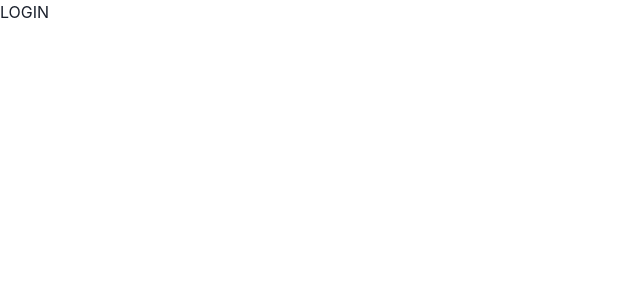
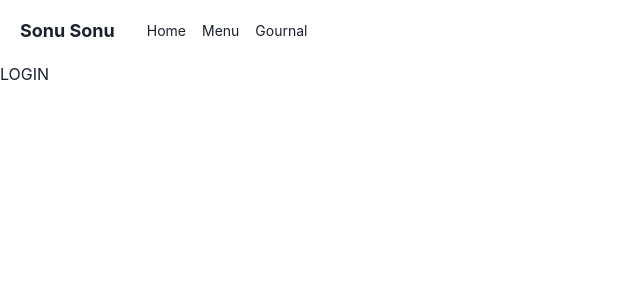
Before and after one commit to koteharyu/insta_front, a React (Create React App) app: page /login in a window 1280 px wide. Shown: the top 300 px of the page, without its empty margins (0-640 px from the left). Built offline with nearby package versions, Linux system fonts and the light colour scheme.

Commit message:
add: header

```diff
--- a/package.json
+++ b/package.json
@@ -3,6 +3,7 @@
   "version": "0.1.0",
   "private": true,
   "dependencies": {
+    "@chakra-ui/icons": "^1.0.16",
     "@chakra-ui/react": "^1.6.10",
     "@emotion/react": "^11.4.1",
     "@emotion/styled": "^11.3.0",
--- a/src/App.tsx
+++ b/src/App.tsx
@@ -2,11 +2,13 @@ import { ChakraProvider } from '@chakra-ui/react'
 import {BrowserRouter} from 'react-router-dom'
 import { Router } from './router/Router';
 import './App.css';
+import { Header } from './components/templates/Header';
 
 function App() {
   return (
     <ChakraProvider>
       <BrowserRouter>
+        <Header />
         <Router />
       </BrowserRouter>
     </ChakraProvider>
--- /dev/null
+++ b/src/components/atoms/button/MenuIconButton.tsx
@@ -0,0 +1,15 @@
+import { memo, VFC } from "react";
+import { HamburgerIcon } from "@chakra-ui/icons";
+import { IconButton } from '@chakra-ui/react'
+
+type Props = {
+  onOpen: () => void
+}
+
+export const MenuIconButton: VFC<Props> = memo((props) => {
+
+  const { onOpen } = props
+  return (
+    <IconButton aria-label="menu button" icon={<HamburgerIcon />} size="sm" variant="unstyled" display={{ base: "block", md: "none" }} onClick={onOpen} />
+  )
+})
--- /dev/null
+++ b/src/components/molecules/MenuDrawer.tsx
@@ -0,0 +1,27 @@
+import { memo, VFC } from "react";
+import { Drawer, DrawerOverlay, DrawerContent, DrawerBody, Button } from '@chakra-ui/react'
+
+type Props = {
+  onClose: () => void;
+  isOpen: boolean;
+  onClickTimeLine: () => void;
+  onClickLogin: () => void;
+  onClickSignUp: () => void;
+}
+
+export const MenuDrawer: VFC<Props> = memo((props) => {
+  const { onClose, isOpen, onClickTimeLine, onClickLogin, onClickSignUp } = props
+  return (
+    <Drawer placement="left" size="xs" onClose={onClose} isOpen={isOpen}>
+      <DrawerOverlay>
+        <DrawerContent>
+          <DrawerBody p={0} bg="gray.100">
+            <Button onClick={onClickTimeLine} w="100%">Time Line</Button>
+            <Button onClick={onClickLogin} w="100%">Login</Button>
+            <Button onClick={onClickSignUp} w="100%">Sign Up</Button>
+          </DrawerBody>
+        </DrawerContent>
+      </DrawerOverlay>
+    </Drawer>
+  )
+})
--- /dev/null
+++ b/src/components/templates/Header.tsx
@@ -0,0 +1,45 @@
+import { memo, VFC } from "react";
+import { Flex, Heading, Box, Link, useDisclosure } from '@chakra-ui/react'
+import { useHistory } from 'react-router-dom'
+import { MenuIconButton } from "../atoms/button/MenuIconButton";
+import { MenuDrawer } from "../molecules/MenuDrawer";
+
+export const Header: VFC = memo(() => {
+
+  const history = useHistory()
+
+  const { isOpen, onOpen, onClose } = useDisclosure()
+
+  const onClickTimeLine = () => history.push('/')
+  const onClickLogin = () => history.push('/login')
+  const onClickSignUp = () => history.push('/signup')
+
+  return (
+    <>
+      <Flex as="nav" bg="white" color="gray.505" align="center" justify="space-between" padding={{ base: 3, md: 5 }}>
+        <Flex align="center" as="a" mr={8} _hover={{ cursor: "pointer" }} onClick={onClickTimeLine}>
+          <Heading as="h1" fontSize={{ base: "md", md: "lg" }}>Sonu Sonu</Heading>
+        </Flex>
+        <Flex align="center" fontSize="sm" flexGrow={2} display={{ base: "none", md: "flex" }}>
+          <Box pr={4}>
+            <Link onClick={onClickTimeLine}>
+              Home
+            </Link>
+          </Box>
+          <Box pr={4}>
+            <Link onClick={onClickLogin}>
+              Menu
+            </Link>
+          </Box>
+          <Box pr={4}>
+            <Link onClick={onClickSignUp}>
+              Gournal
+            </Link>
+          </Box>
+        </Flex>
+        <MenuIconButton onOpen={onOpen} />
+      </Flex>
+      <MenuDrawer onClose={onClose} isOpen={isOpen} onClickTimeLine={onClickTimeLine} onClickLogin={onClickLogin} onClickSignUp={onClickSignUp} />
+    </>
+  )
+})
```
Also changed, not shown: 1 other file (tests, documents, lock files or other folders).
